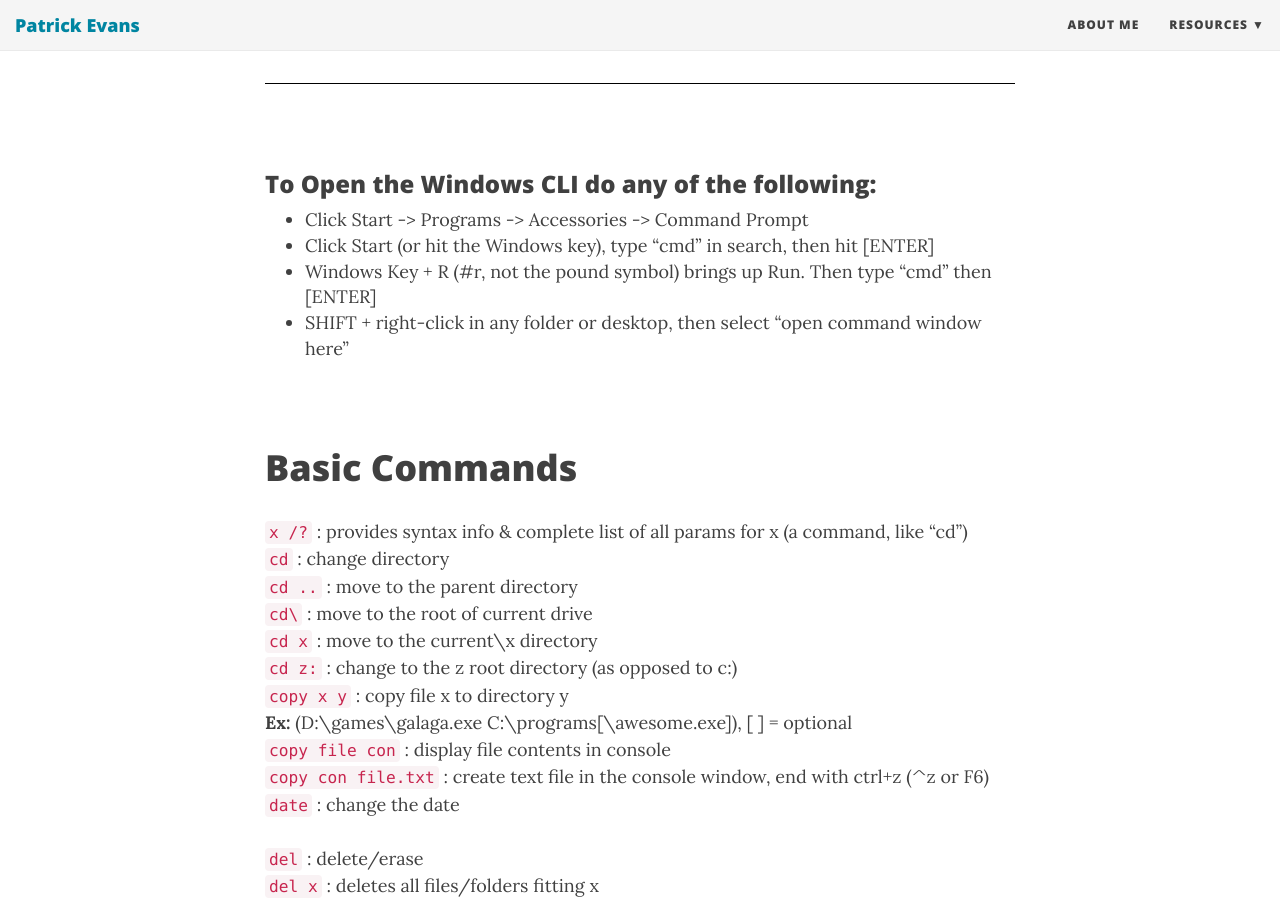
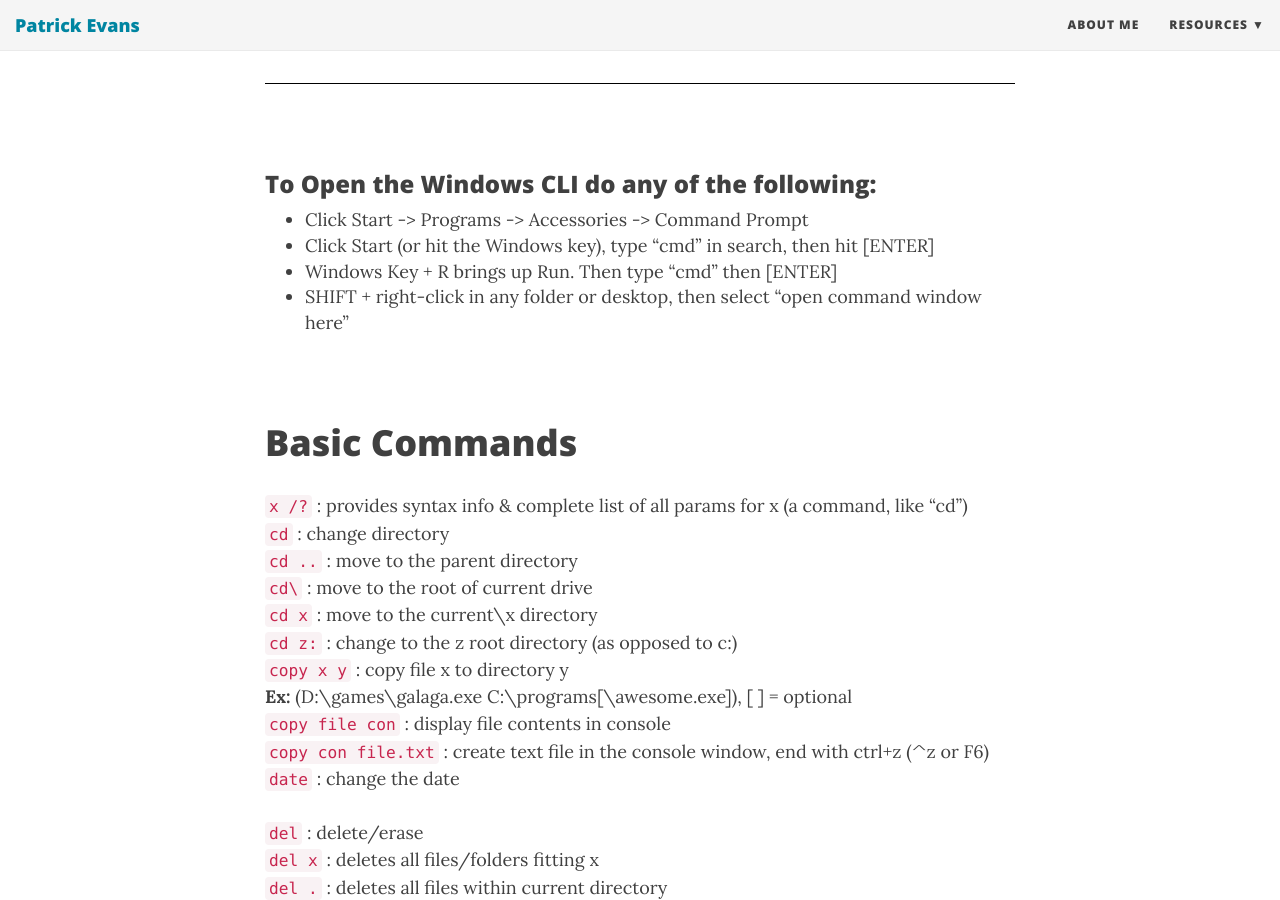
Before and after one commit to patevs/old_blog, a Jekyll site: the page built from _posts/2017-12-02-command-line.md, in a window 1280 px wide and 900 px high, scrolled down 526 px. Built offline with Jekyll 4.4.1, drawn with Linux system fonts in a browser that asks for light colours; nearby versions of some CDN libraries.

Commit message:
polish_final cmd _post

```diff
--- a/_posts/2017-12-02-command-line.md
+++ b/_posts/2017-12-02-command-line.md
@@ -17,7 +17,7 @@ The following is my command prompt reference/cheat sheet in case I forget any of
 ### To Open the Windows CLI do any of the following:
 * Click Start -> Programs -> Accessories -> Command Prompt
 * Click Start (or hit the Windows key), type “cmd” in search, then hit [ENTER]
-* Windows Key + R (#r, not the pound symbol) brings up Run. Then type “cmd” then [ENTER]
+* Windows Key + R brings up Run. Then type “cmd” then [ENTER]
 * SHIFT + right-click in any folder or desktop, then select “open command window here”
 <br>
 
```
